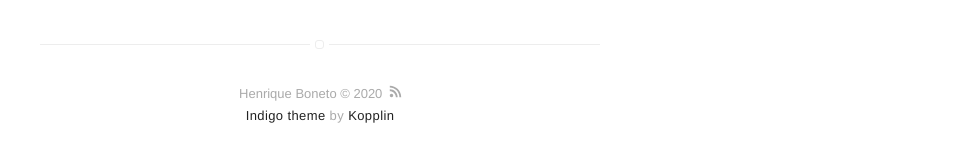
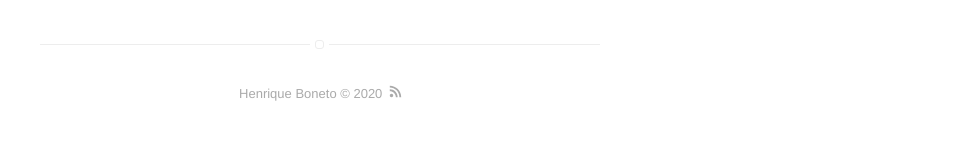
Before and after one commit to henriqueboneto/henriqueboneto.github.io, a Jekyll site: the page built from blog.html, in a window 1280 px wide. Shown: the part 661-823 px from the top of the page, without its empty margins (320-1280 px from the left). Built offline with Jekyll 4.4.1, drawn with Linux system fonts in a browser that asks for light colours.

Commit message:
footer edit

```diff
--- a/_includes/footer.html
+++ b/_includes/footer.html
@@ -6,10 +6,4 @@
             <use xlink:href="#icon-rss"></use>
         </svg>
     </a>
-
-    <p class="extra">
-        <a class="link" href="https://github.com/sergiokopplin/indigo">Indigo theme</a>
-        by
-        <a class="link" href="https://github.com/sergiokopplin/indigo">Kopplin</a>
-    </p>
 </footer>
```
